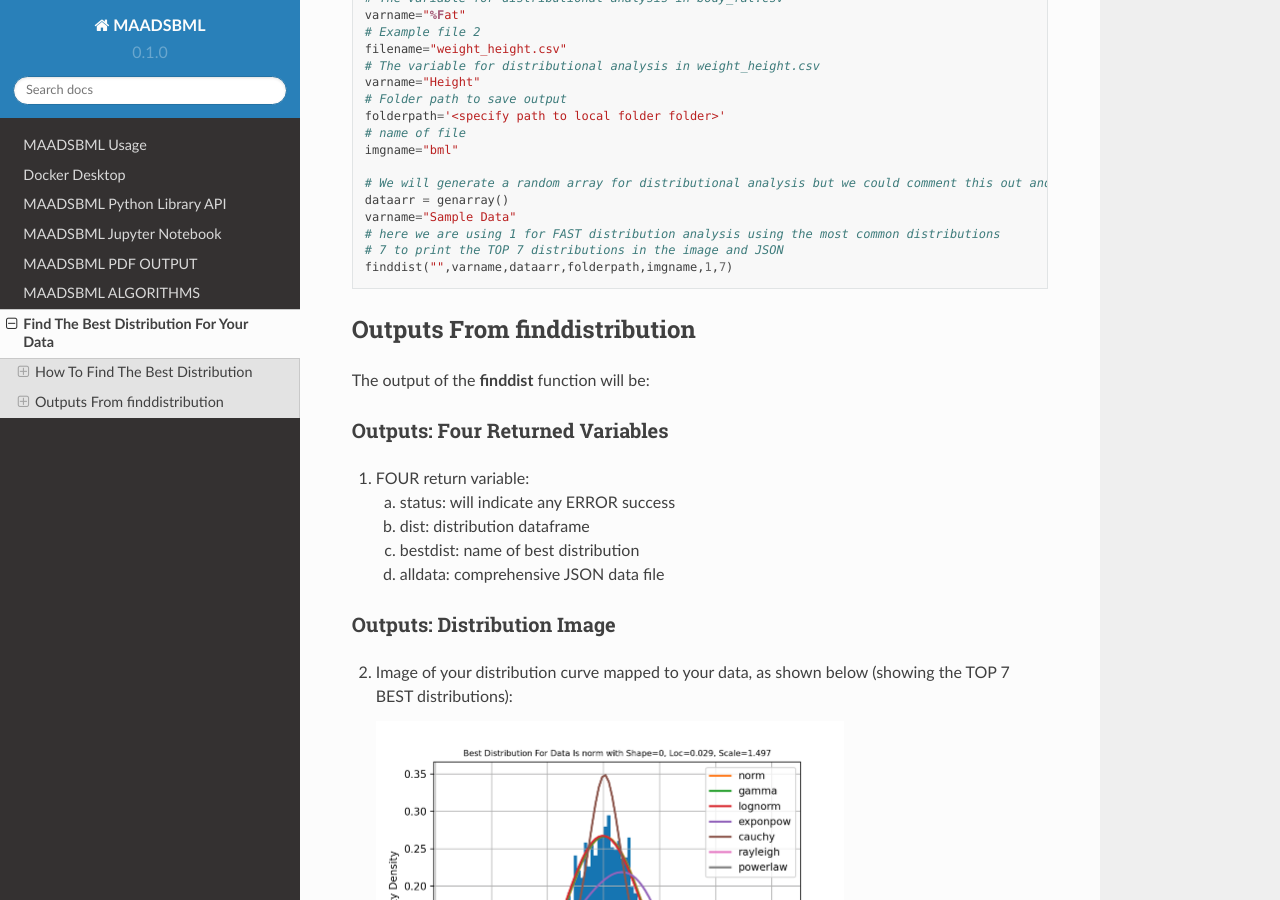
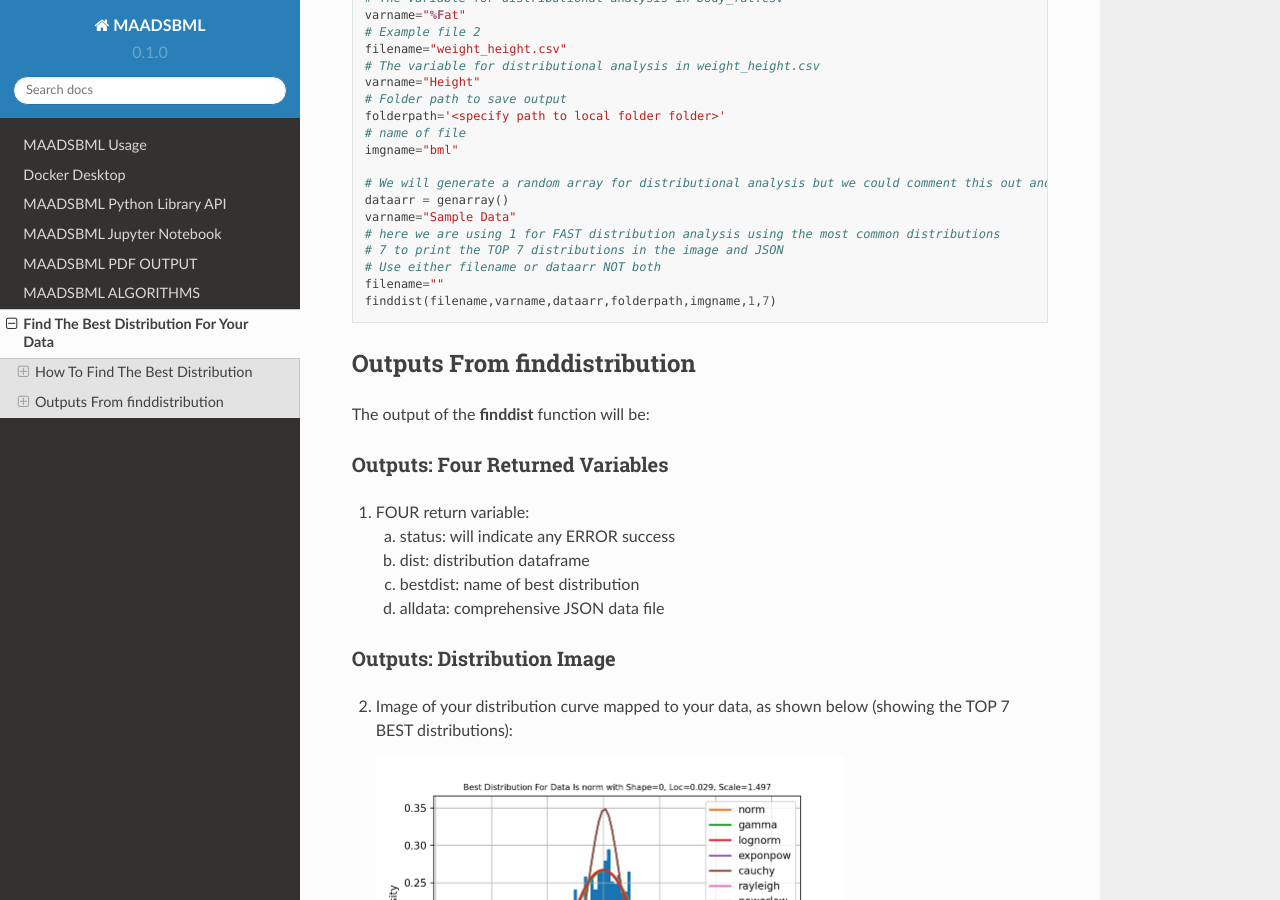
Before and after one commit to smaurice101/maadsbml, a Sphinx documentation site: the page built from docs/source/finddist.rst, in a window 1280 px wide and 900 px high, scrolled down 1618 px. Built offline with Sphinx 7.4.7 and the Read the Docs theme 2.0.0, drawn with Linux system fonts in a browser that asks for light colours.

Commit message:
Update finddist.rst

```diff
--- a/docs/source/finddist.rst
+++ b/docs/source/finddist.rst
@@ -82,7 +82,9 @@ The data files are also `here on GitHub <https://github.com/smaurice101/raspberr
     varname="Sample Data"
     # here we are using 1 for FAST distribution analysis using the most common distributions
     # 7 to print the TOP 7 distributions in the image and JSON
-    finddist("",varname,dataarr,folderpath,imgname,1,7)
+    # Use either filename or dataarr NOT both
+    filename=""
+    finddist(filename,varname,dataarr,folderpath,imgname,1,7)
 
 Outputs From finddistribution
 ----------------------------
```
